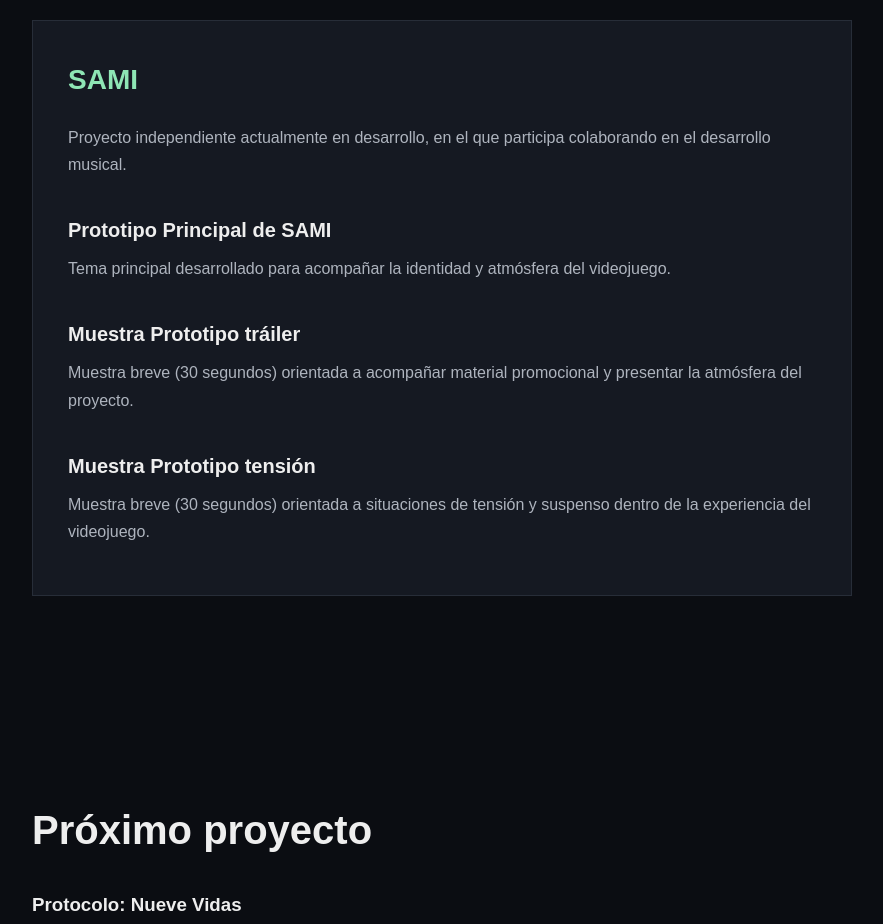
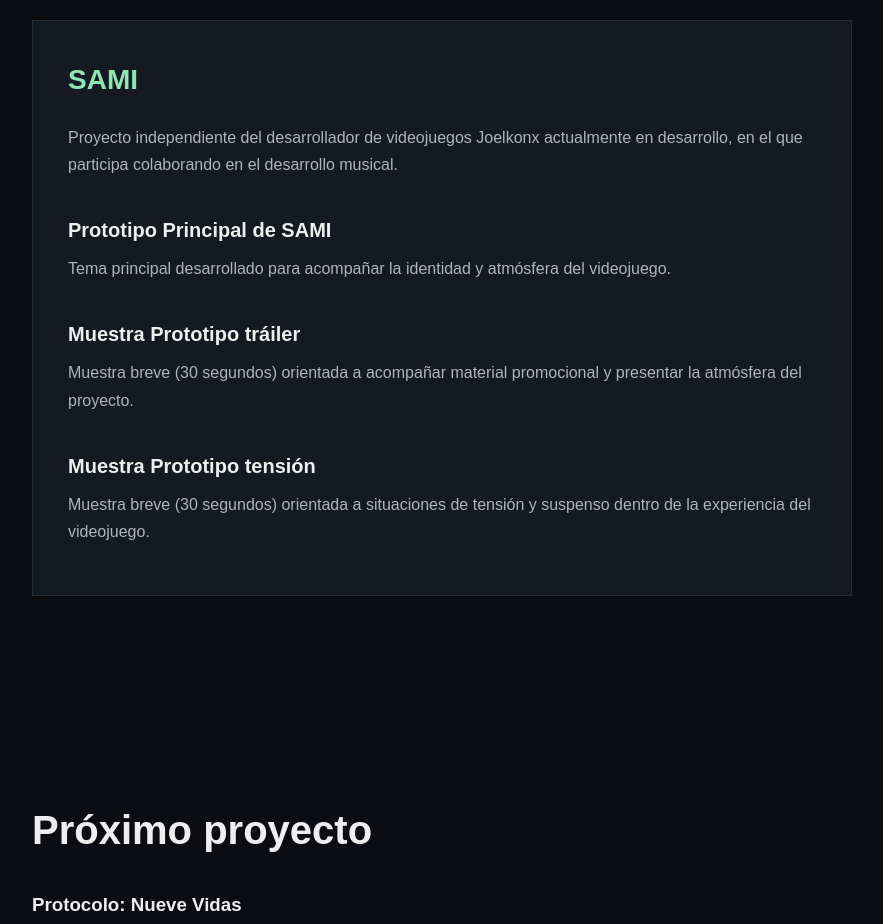
Before and after one commit to enriqueandre99/enriqueandre99.github.io, a plain HTML site: page index.html in a window 1280 px wide. Shown: the part 880-1804 px from the top of the page, without its empty margins (198-1081 px from the left). Drawn offline with Linux system fonts and the light colour scheme.

Commit message:
Update index.html

```diff
--- a/index.html
+++ b/index.html
@@ -43,7 +43,7 @@
             <h3>SAMI</h3>
 
             <p>
-                Proyecto independiente actualmente en desarrollo,
+                Proyecto independiente del desarrollador de videojuegos Joelkonx actualmente en desarrollo,
                 en el que participa colaborando en el desarrollo musical.
             </p>
 
```
